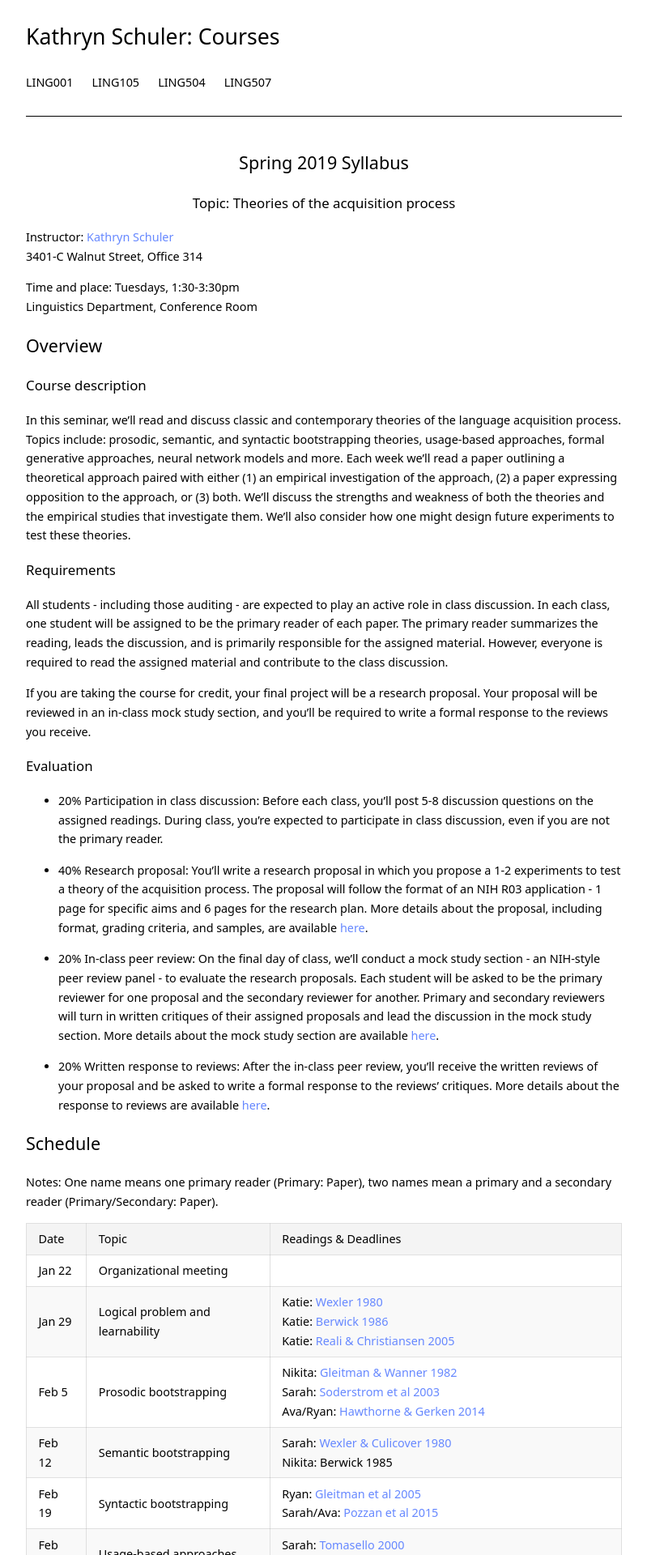
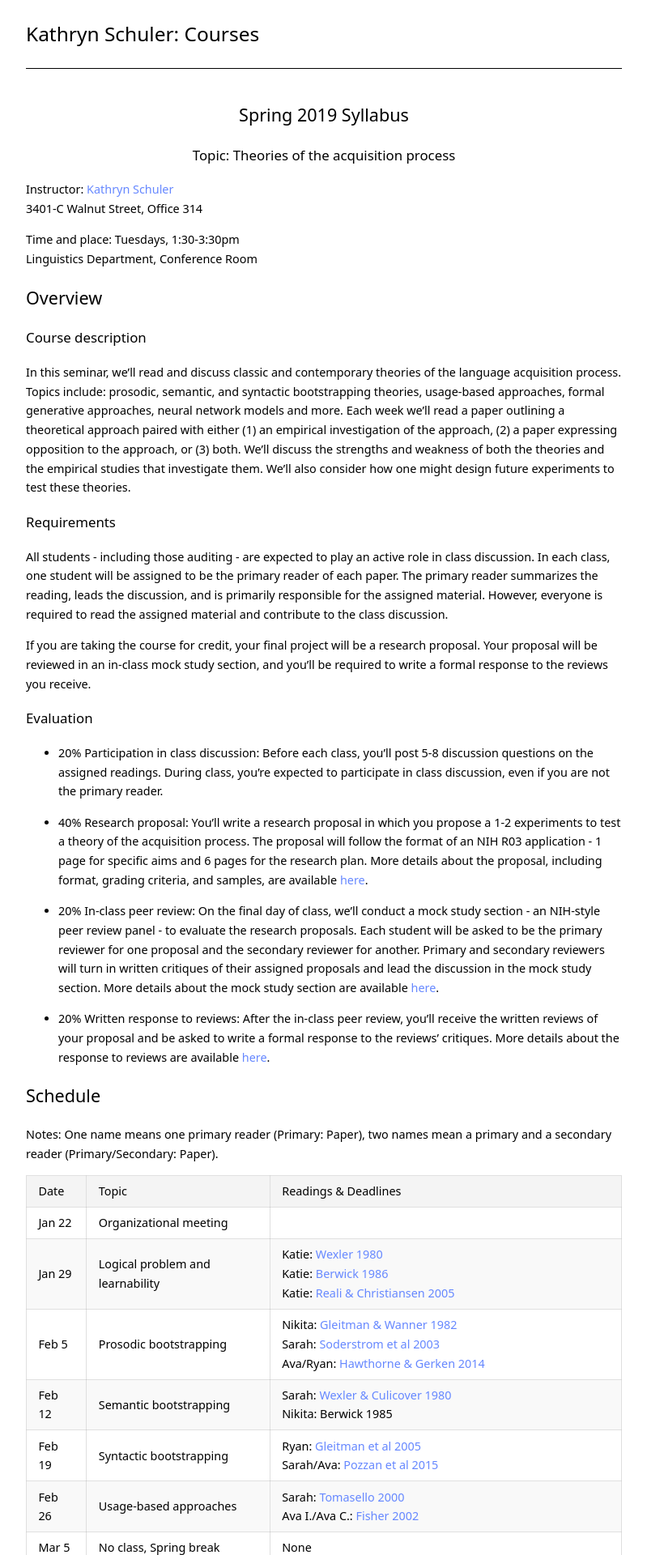
Before and after one commit to kschuler/ling001, a Jekyll site: the page built from index.md, in a window 1280 px wide. Shown: the top 1920 px of the page at 81% size, without its empty margins (240-1039 px from the left). Built offline with Jekyll 4.4.1, drawn with Linux system fonts in a browser that asks for light colours; part of the change alters nothing that is shown.

Commit message:
Update _config.yml

```diff
--- a/_config.yml
+++ b/_config.yml
@@ -22,10 +22,10 @@ dark_nav: false              # keep header and footer dark (applies only when st
 dark_theme: false            # enables dark mode
 
 navigation:                  # (optional) site navigation in the header
-  LING001: index.html
-  LING105: index.html#schedule
-  LING504: index.html#resources
-  LING507: index.html#readings
+#   LING001: index.html
+#   LING105: index.html#schedule
+#   LING504: index.html#resources
+#   LING507: index.html#readings
 
 icons:                       # show icons in the header, for all possible icons see http://fontawesome.io/icons/
   github: "https://github.com/kschuler"
```
